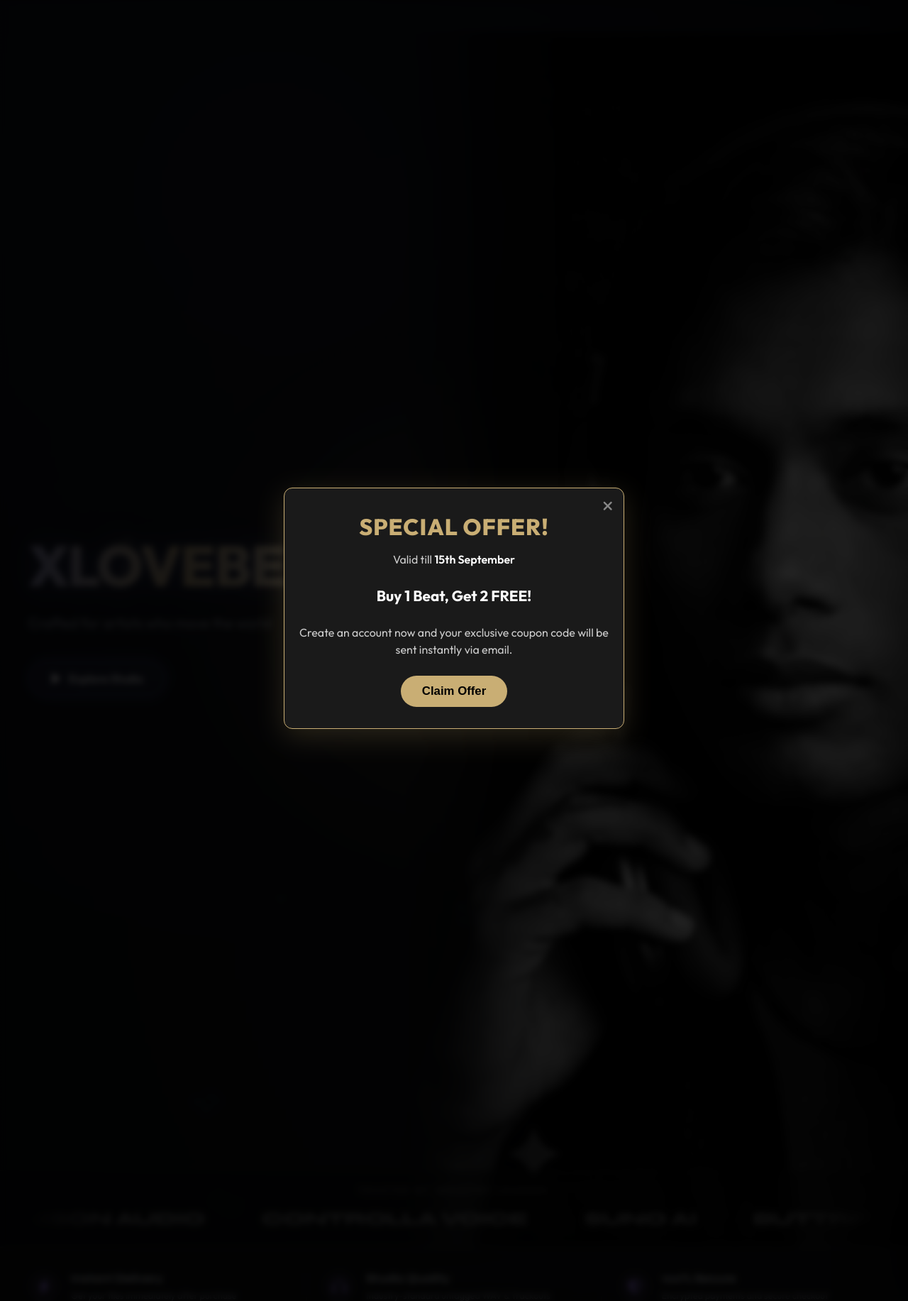
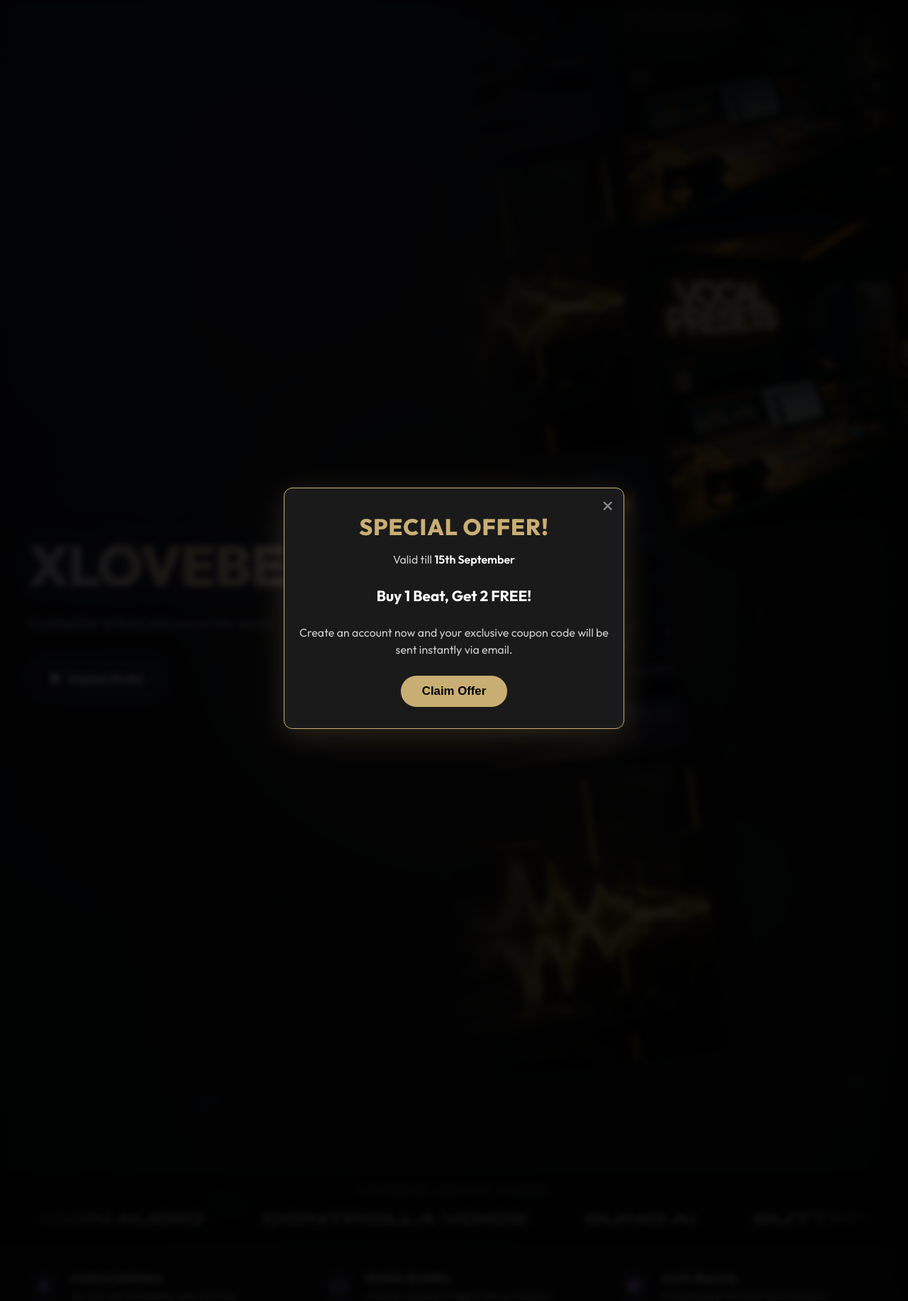
Before and after one commit to adeelabbasi111/XloveBeatz, a Flask app: page / in a window 1280 px wide. Shown: the part 119-1952 px from the top of the page at 71% size. Run offline with Flask 3, Linux system fonts and the light colour scheme; data that the repository does not hold is empty; parts of the project's set-up code (start-up, migrations or seed data) failed here and were passed over; some libraries are stand-ins or nearby versions.

Commit message:
Redesign homepage hero with sleek dual-strip animated photo marquee featuring randomized product covers

```diff
--- a/blueprints/public.py
+++ b/blueprints/public.py
@@ -28,10 +28,20 @@ def home():
     geo_info = get_geo_pricing()
     trending_beats_data = apply_geo_pricing_to_beats(trending_beats_data, geo_info)
 
+    # Get all available covers to make the hero marquee non-repetitive
+    all_products = Product.query.filter(Product.cover_image != None).all()
+    all_covers = [url_for('static', filename=p.cover_image) for p in all_products if p.cover_image]
+
+    # Let's shuffle them in Python so it's a nice mix every time
+    import random
+    random.shuffle(all_covers)
+    all_covers = all_covers[:14] # Limit to 14 to prevent DOM overload in marquee
+
     return render_template(
         'index.html',
         genres=genres,
         trending_beats_data=trending_beats_data,
+        all_covers=all_covers,
         site_title="XLOVEBEATZ",
         slogan="Crafted for artists who move the world",
     )
--- a/static/css/home-bundle.css
+++ b/static/css/home-bundle.css
@@ -1174,3 +1174,105 @@
     letter-spacing: 1.5px;
     text-align: center;
 }
+/* ============================================================
+   HERO STRIPS ANIMATION (REPLACES HERO IMAGE)
+   ============================================================ */
+.hero-strips-wrapper {
+    position: absolute;
+    top: 0;
+    right: -10%; /* Shift slightly right */
+    width: 60%;
+    height: 100%;
+    z-index: 1;
+    pointer-events: none;
+    overflow: hidden;
+    /* Blend the left edge into the dark background */
+    -webkit-mask-image: linear-gradient(to right, transparent 0%, black 20%, black 100%);
+    mask-image: linear-gradient(to right, transparent 0%, black 20%, black 100%);
+}
+
+.hero-strips-perspective {
+    display: flex;
+    gap: 1.5rem;
+    width: 100%;
+    height: 150%; /* Taller to allow tilting */
+    transform-origin: center center;
+    /* High-end isometric tilt effect */
+    transform: rotate(-8deg) scale(1.1) translateY(-10%);
+    opacity: 0.6;
+}
+
+.hero-strip {
+    display: flex;
+    flex-direction: column;
+    width: 48%; /* Almost half each */
+    height: 100%;
+    overflow: visible;
+}
+
+.strip-track {
+    display: flex;
+    flex-direction: column;
+    gap: 1.5rem;
+    width: 100%;
+}
+
+.track-up {
+    animation: scroll-up-anim 30s linear infinite;
+}
+
+.track-down {
+    animation: scroll-down-anim 30s linear infinite;
+}
+
+/* Pause animations on hover, although pointer-events is none right now. */
+.hero-strips-wrapper:hover .strip-track {
+    animation-play-state: paused;
+}
+
+@keyframes scroll-up-anim {
+    0% { transform: translateY(0); }
+    100% { transform: translateY(-33.3333%); } /* Scrolls exactly 1 copy length out of 3 */
+}
+
+@keyframes scroll-down-anim {
+    0% { transform: translateY(-33.3333%); } /* Start offset by 1 copy */
+    100% { transform: translateY(0); } /* Scroll back up */
+}
+
+.strip-img {
+    width: 100%;
+    border-radius: 12px;
+    object-fit: cover;
+    aspect-ratio: 1 / 1;
+    box-shadow: 0 10px 30px rgba(0,0,0,0.5);
+    /* Soft border for a premium look */
+    border: 1px solid rgba(255,255,255,0.05);
+}
+
+.hero-strips-overlay {
+    position: absolute;
+    inset: 0;
+    /* Fades top and bottom to transparent */
+    background: linear-gradient(
+        to bottom,
+        var(--bg-deep) 0%,
+        transparent 15%,
+        transparent 85%,
+        var(--bg-deep) 100%
+    );
+}
+
+/* Adjustments for mobile */
+@media (max-width: 900px) {
+    .hero-strips-wrapper {
+        width: 100%;
+        right: 0;
+        opacity: 0.35;
+        -webkit-mask-image: linear-gradient(to top, transparent 0%, black 30%, black 100%);
+        mask-image: linear-gradient(to top, transparent 0%, black 30%, black 100%);
+    }
+    .hero-strips-perspective {
+        transform: rotate(-10deg) scale(1.3) translateY(-5%);
+    }
+}
--- a/templates/index.html
+++ b/templates/index.html
@@ -33,11 +33,66 @@
             </div>
         </div>
 
-        <div class="hero-visual-full">
-            <img src="{{ url_for('static', filename='images/hero2.jpg') }}"
-                 alt="Hero Art" class="hero-image-full"
-                 onerror="this.style.display='none'"
-                 fetchpriority="high">
+        {# --- GATHER IMAGES FOR MARQUEE --- #}
+        {% set hero_images = [
+            url_for('static', filename='images/beat_packs_bg.jpg'),
+            url_for('static', filename='images/presets_bg.jpg'),
+            url_for('static', filename='images/singles_bg.jpg')
+        ] %}
+        {% for cover in all_covers %}
+            {% set _ = hero_images.append(cover) %}
+        {% endfor %}
+        {% for genre in genres %}
+            {% if genre.image_path %}
+                {% set _ = hero_images.append(url_for('static', filename=genre.image_path)) %}
+            {% endif %}
+        {% endfor %}
+
+        {# We split the images into two lists for the two columns to look organic #}
+        {% set col1_images = hero_images[0::2] %}
+        {% set col2_images = hero_images[1::2] %}
+
+        <div class="hero-visual-full hero-strips-wrapper">
+            <!-- Adding a perspective container for that high-end 3D tilt -->
+            <div class="hero-strips-perspective">
+
+                <!-- Strip 1: Moves Down -->
+                <div class="hero-strip strip-down">
+                    <div class="strip-track track-down">
+                        {% for img in col1_images %}
+                        <img src="{{ img }}" alt="Studio Visual" class="strip-img" loading="eager" fetchpriority="high">
+                        {% endfor %}
+                        {# Duplicate for infinite loop #}
+                        {% for img in col1_images %}
+                        <img src="{{ img }}" alt="Studio Visual" class="strip-img" loading="lazy">
+                        {% endfor %}
+                        {# Triple just in case of tall screens #}
+                        {% for img in col1_images %}
+                        <img src="{{ img }}" alt="Studio Visual" class="strip-img" loading="lazy">
+                        {% endfor %}
+                    </div>
+                </div>
+
+                <!-- Strip 2: Moves Up -->
+                <div class="hero-strip strip-up">
+                    <div class="strip-track track-up">
+                        {% for img in col2_images %}
+                        <img src="{{ img }}" alt="Studio Visual" class="strip-img" loading="eager" fetchpriority="high">
+                        {% endfor %}
+                        {# Duplicate for infinite loop #}
+                        {% for img in col2_images %}
+                        <img src="{{ img }}" alt="Studio Visual" class="strip-img" loading="lazy">
+                        {% endfor %}
+                        {# Triple #}
+                        {% for img in col2_images %}
+                        <img src="{{ img }}" alt="Studio Visual" class="strip-img" loading="lazy">
+                        {% endfor %}
+                    </div>
+                </div>
+
+            </div>
+            <!-- Overlay to fade out top/bottom and left blend -->
+            <div class="hero-strips-overlay"></div>
         </div>
 
         <!-- Trusted By Strip -->
```
